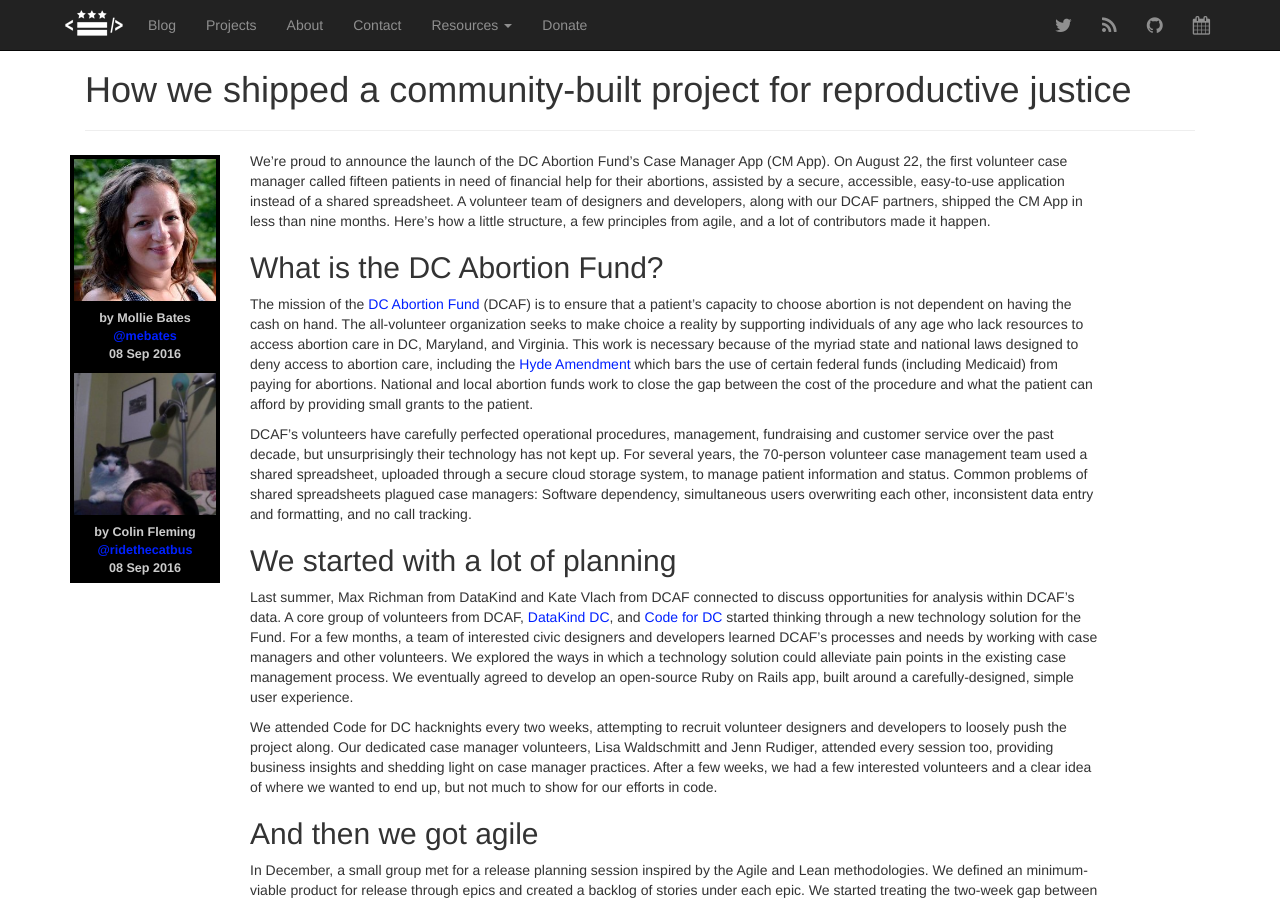
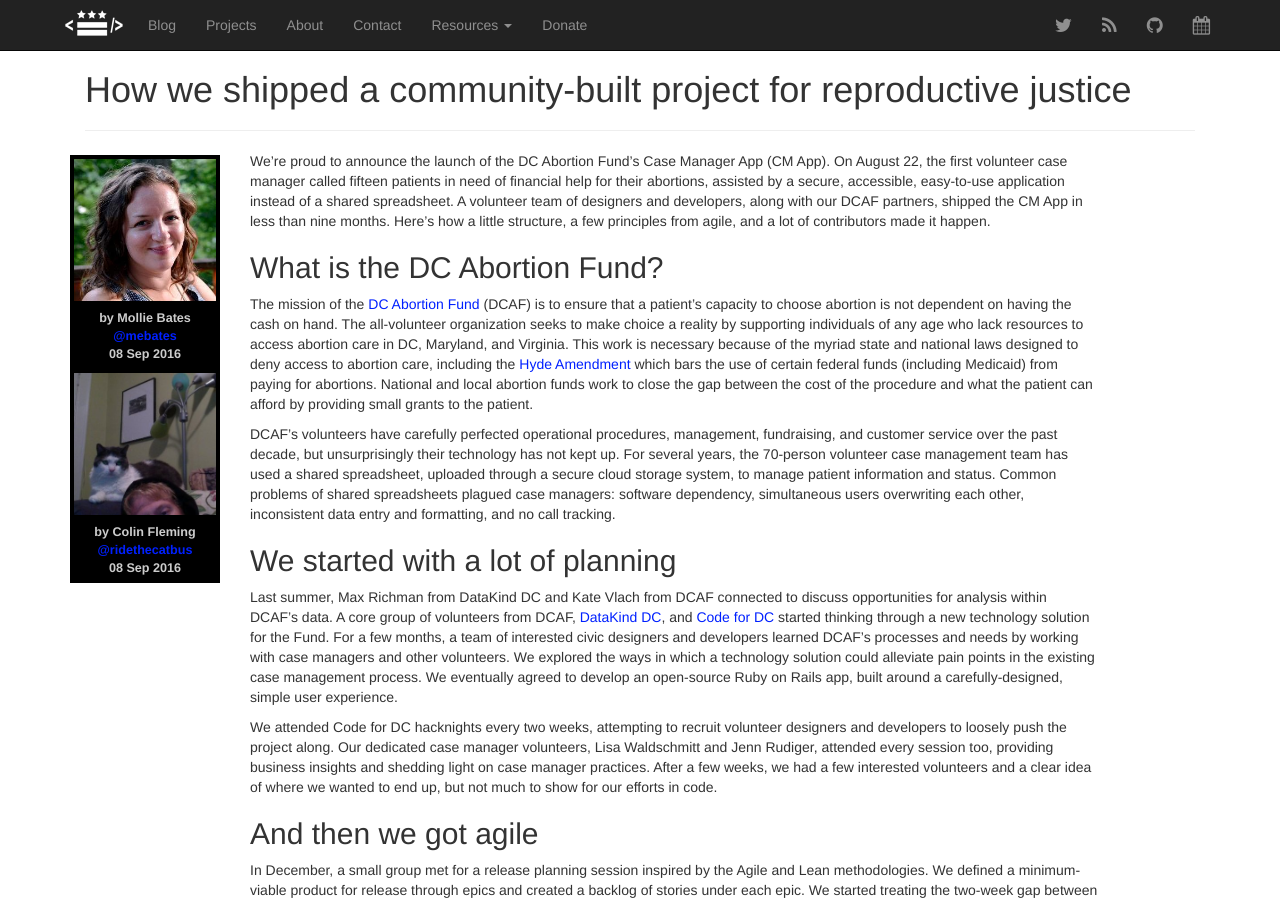
Before and after one commit to civictechdc/codefordc.github.com, a Jekyll site: the page built from blog/_posts/2016-09-09-code-for-dcaf.md, in a window 1280 px wide and 900 px high. Built offline with Jekyll 4.4.1, drawn with Linux system fonts in a browser that asks for light colours; some of the changed text lies outside the part shown.

Commit message:
light editing

```diff
--- a/blog/_posts/2016-09-09-code-for-dcaf.md
+++ b/blog/_posts/2016-09-09-code-for-dcaf.md
@@ -17,17 +17,17 @@
 
 The mission of the [DC Abortion Fund](http://www.dcabortionfund.org) (DCAF) is to ensure that a patient’s capacity to choose abortion is not dependent on having the cash on hand. The all-volunteer organization seeks to make choice a reality by supporting individuals of any age who lack resources to access abortion care in DC, Maryland, and Virginia. This work is necessary because of the myriad state and national laws designed to deny access to abortion care, including the [Hyde Amendment](https://en.wikipedia.org/wiki/Hyde_Amendment) which bars the use of certain federal funds (including Medicaid) from paying for abortions. National and local abortion funds work to close the gap between the cost of the procedure and what the patient can afford by providing small grants to the patient.
 
-DCAF’s volunteers have carefully perfected operational procedures, management, fundraising and customer service over the past decade, but unsurprisingly their technology has not kept up. For several years, the 70-person volunteer case management team used a shared spreadsheet, uploaded through a secure cloud storage system, to manage patient information and status. Common problems of shared spreadsheets plagued case managers: Software dependency, simultaneous users overwriting each other, inconsistent data entry and formatting, and no call tracking.
+DCAF’s volunteers have carefully perfected operational procedures, management, fundraising, and customer service over the past decade, but unsurprisingly their technology has not kept up. For several years, the 70-person volunteer case management team has used a shared spreadsheet, uploaded through a secure cloud storage system, to manage patient information and status. Common problems of shared spreadsheets plagued case managers: software dependency, simultaneous users overwriting each other, inconsistent data entry and formatting, and no call tracking.
 
 ## We started with a lot of planning
 
-Last summer, Max Richman from DataKind and Kate Vlach from DCAF connected to discuss opportunities for analysis within DCAF’s data. A core group of volunteers from DCAF, [DataKind DC](http://www.datakind.org/chapters/datakind-dc), and [Code for DC](http://codefordc.org/) started thinking through a new technology solution for the Fund. For a few months, a team of interested civic designers and developers learned DCAF’s processes and needs by working with case managers and other volunteers. We explored the ways in which a technology solution could alleviate pain points in the existing case management process. We eventually agreed to develop an open-source Ruby on Rails app, built around a carefully-designed, simple user experience.
+Last summer, Max Richman from DataKind DC and Kate Vlach from DCAF connected to discuss opportunities for analysis within DCAF’s data. A core group of volunteers from DCAF, [DataKind DC](http://www.datakind.org/chapters/datakind-dc), and [Code for DC](http://codefordc.org/) started thinking through a new technology solution for the Fund. For a few months, a team of interested civic designers and developers learned DCAF’s processes and needs by working with case managers and other volunteers. We explored the ways in which a technology solution could alleviate pain points in the existing case management process. We eventually agreed to develop an open-source Ruby on Rails app, built around a carefully-designed, simple user experience.
 
 We attended Code for DC hacknights every two weeks, attempting to recruit volunteer designers and developers to loosely push the project along. Our dedicated case manager volunteers, Lisa Waldschmitt and Jenn Rudiger, attended every session too, providing business insights and shedding light on case manager practices. After a few weeks, we had a few interested volunteers and a clear idea of where we wanted to end up, but not much to show for our efforts in code.
 
 ## And then we got agile
 
-In December, a small group met for a release planning session inspired by the Agile and Lean methodologies. We defined an minimum-viable product for release through epics and created a backlog of stories under each epic. We started treating the two-week gap between hacknights as sprints, and used Github issues and [milestones](https://github.com/colinxfleming/dcaf_case_management/milestones?state=closed) to clearly scope our goals. We also beefed up our project [ReadMe](https://github.com/colinxfleming/dcaf_case_management/blob/master/README.md) with info for all types of contributors, worked to improve our recruiting and onboarding efforts at hacknights, and provided easy entry points for new contributors by tagging Github issues as [‘beginner-friendly’](https://github.com/colinxfleming/dcaf_case_management/issues?q=is%3Aopen+is%3Aissue+label%3A%22beginner+friendly%22). (We are both proud Michiganders, and believe a little bit of Midwestern Nice helped.) Within a few short weeks, we hooked some of our best, most-committed volunteer developers and built serious momentum for our project.
+In December, a small group met for a release planning session inspired by the Agile and Lean methodologies. We defined a minimum-viable product for release through epics and created a backlog of stories under each epic. We started treating the two-week gap between hacknights as sprints, and used GitHub issues and [milestones](https://github.com/colinxfleming/dcaf_case_management/milestones?state=closed) to clearly scope our goals. We also beefed up our project [ReadMe](https://github.com/colinxfleming/dcaf_case_management/blob/master/README.md) with info for all types of contributors, worked to improve our recruiting and onboarding efforts at hacknights, and provided easy entry points for new contributors by tagging GitHub issues as [‘beginner-friendly’](https://github.com/colinxfleming/dcaf_case_management/issues?q=is%3Aopen+is%3Aissue+label%3A%22beginner+friendly%22). (We are both proud Michiganders, and believe a little bit of Midwestern Nice helped.) Within a few short weeks, we hooked some of our best, most-committed volunteer developers and built serious momentum for our project.
 
 In the late spring, we agreed that it was time to get the app in front of more case managers to get feedback. We ran structured usability tests with three case managers and also tested the application on live calls for three nights of Lisa’s shift. We gathered feedback from these sessions and quickly made fixes ([proof!](https://github.com/colinxfleming/dcaf_case_management/issues/405)).
 
```
